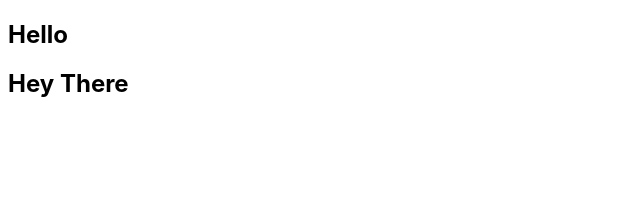
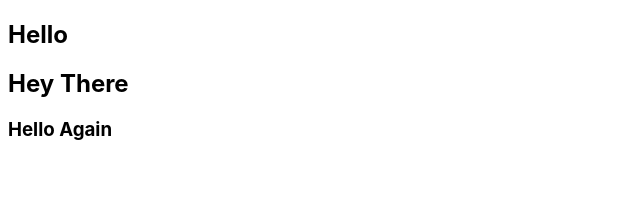
Before and after one commit to DerrickDevelops/wallpaper-website, a React (Vite) app: page / in a window 1280 px wide. Shown: the top 208 px of the page, without its empty margins (0-640 px from the left). Built offline with nearby package versions, Linux system fonts and the light colour scheme.

Commit message:
Added Content Folder
Added Content Folder to App.jsx

```diff
--- a/src/App.jsx
+++ b/src/App.jsx
@@ -2,12 +2,14 @@ import React from 'react';
 import './App.css';
 import Navbar from './Navbar.jsx';
 import Header from './Header.jsx';
+import Content from './Content.jsx'
 
 function App() {
   return (
     <>
       <Navbar />
       <Header />
+      <Content />
     </>
   );
 }
--- /dev/null
+++ b/src/Content.jsx
@@ -0,0 +1,9 @@
+const Content = () => {
+    return(
+        <nav>
+            <h3>Hello Again</h3>
+        </nav>
+    )
+}
+
+export default Content
```
